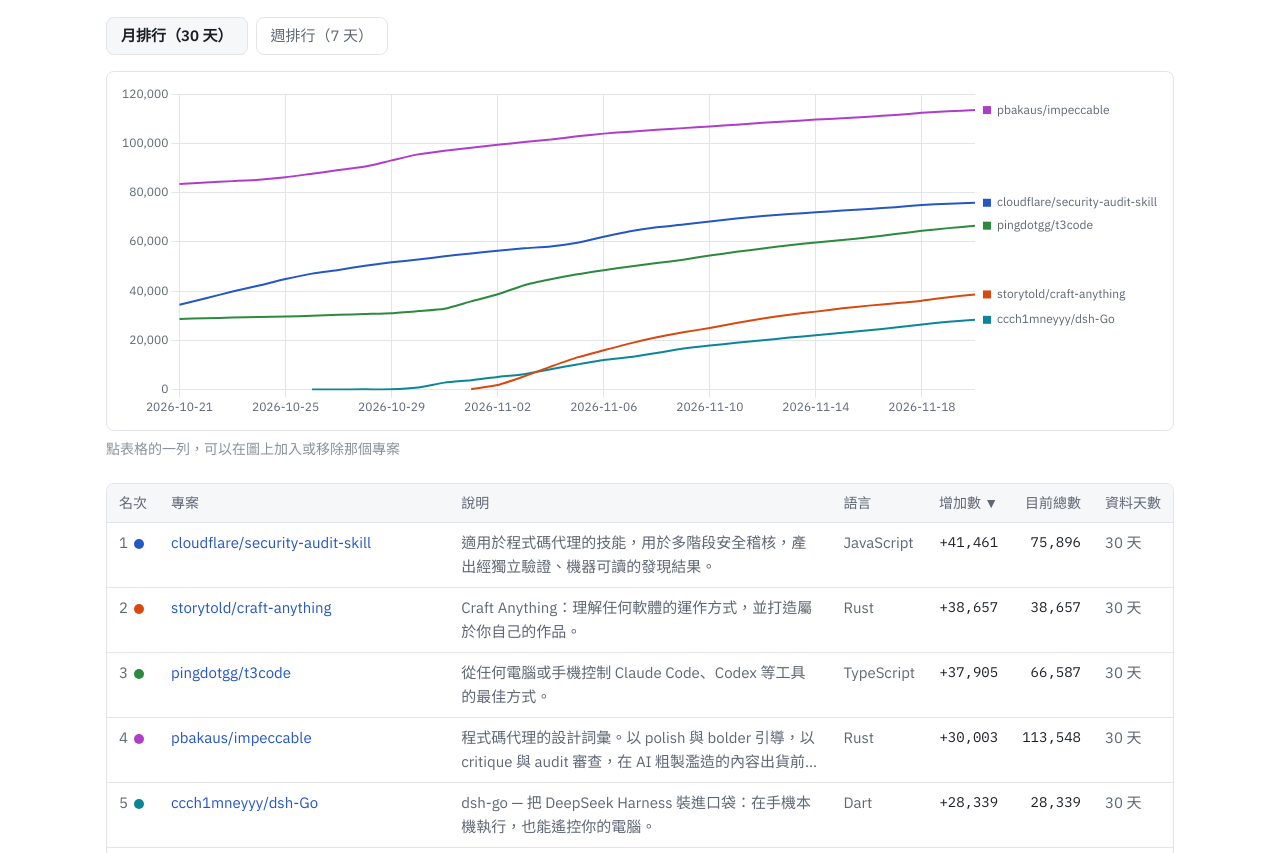
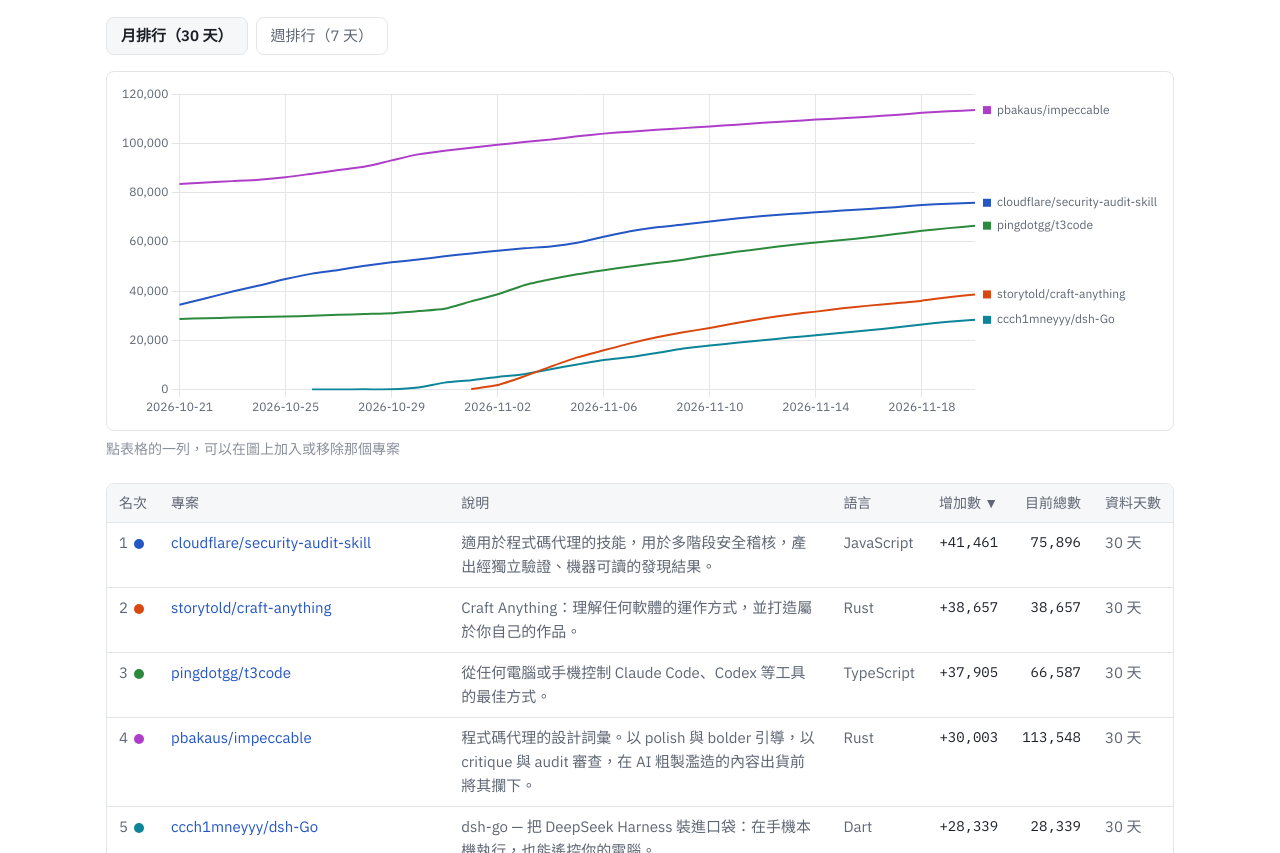
Before and after one commit to max8568/github-dashboard, a website: page index.html in a window 1280 px wide. Shown: the part 93-946 px from the top of the page. Drawn offline with nearby package versions, Linux system fonts and the light colour scheme.

Commit message:
style: show full repo descriptions in the table
Co-Authored-By: Claude Opus 5.5 <noreply@anthropic.com>

```diff
--- a/index.html
+++ b/index.html
@@ -106,7 +106,7 @@ td.name { white-space: nowrap; }
 td.lang, td.days { white-space: nowrap; color: var(--muted); }
 td.days.short { color: var(--b); }
 .dot { display: inline-block; width: 10px; height: 10px; border-radius: 50%; margin-left: 6px; vertical-align: middle; }
-.desc { display: -webkit-box; -webkit-line-clamp: 2; -webkit-box-orient: vertical; overflow: hidden; color: var(--muted); min-width: 240px; }
+.desc { color: var(--muted); min-width: 240px; }
 .error { padding: 16px; border: 1px solid var(--border); border-radius: 8px; background: var(--surface); }
 @media (max-width: 640px) {
   h1 { font-size: 22px; }
```
